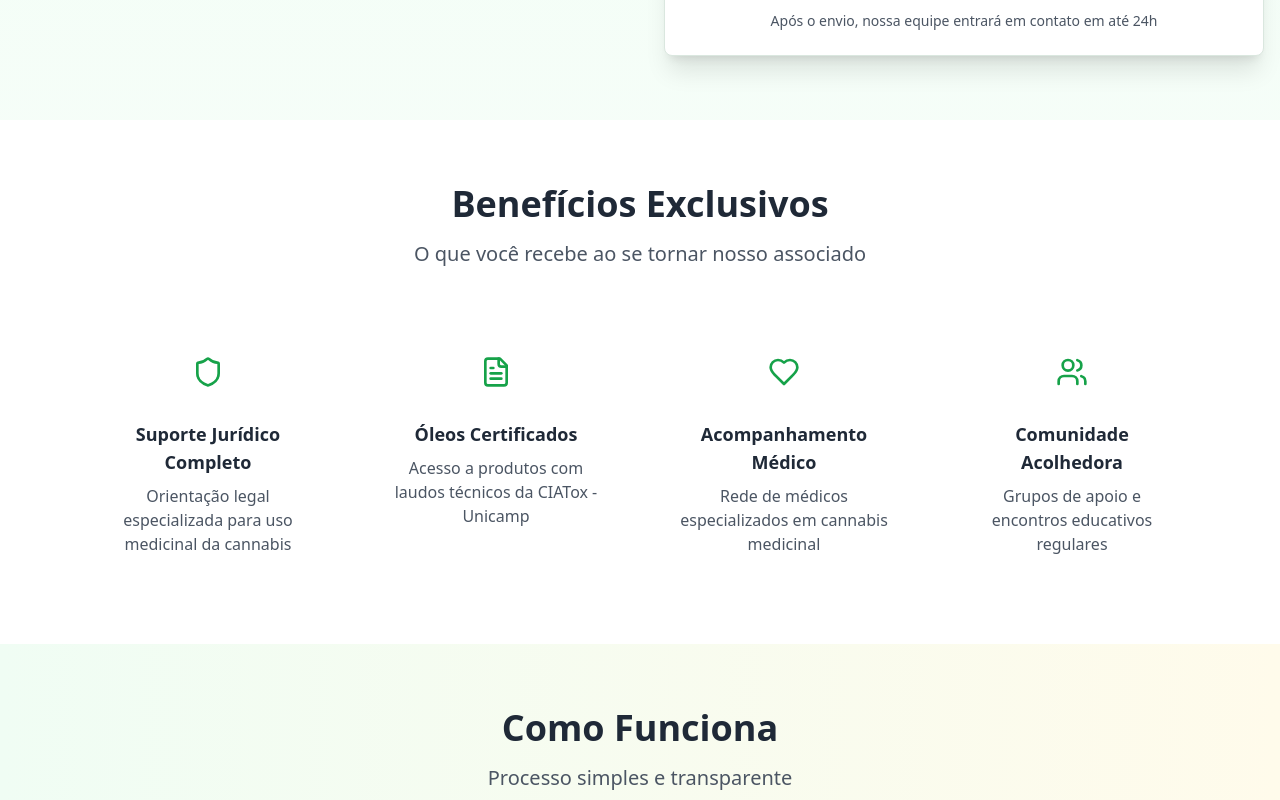
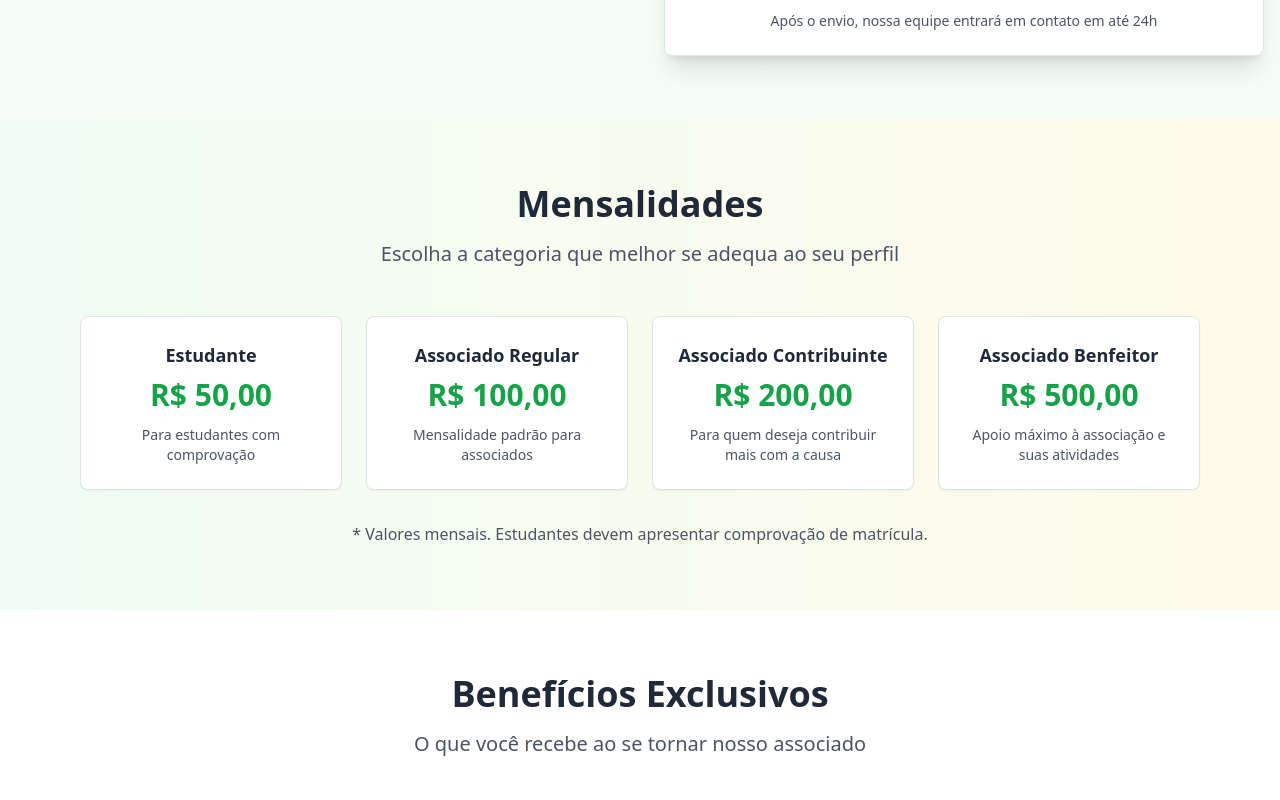
Before and after one commit to nelsinhololx/verde-raiz-cura, a React (Vite) app: page /associados in a window 1280 px wide. Shown: the part 640-1440 px from the top of the page. Built offline with nearby package versions, Linux system fonts and the light colour scheme.

Commit message:
Refactor: Update benefits and add monthly fees
Update the benefits section to match the provided site and remove the legal support benefit.

```diff
--- a/src/pages/Associados.tsx
+++ b/src/pages/Associados.tsx
@@ -3,17 +3,12 @@ import { Button } from "@/components/ui/button";
 import { Input } from "@/components/ui/input";
 import { Label } from "@/components/ui/label";
 import { Card, CardContent, CardDescription, CardHeader, CardTitle } from "@/components/ui/card";
-import { Shield, FileText, Heart, Users, CheckCircle } from "lucide-react";
+import { FileText, Heart, Users, CheckCircle } from "lucide-react";
 import Header from "@/components/Header";
 import Footer from "@/components/Footer";
 
 const Associados = () => {
   const benefits = [
-    {
-      icon: Shield,
-      title: "Suporte Jurídico Completo",
-      description: "Orientação legal especializada para uso medicinal da cannabis"
-    },
     {
       icon: FileText,
       title: "Óleos Certificados",
@@ -28,6 +23,29 @@ const Associados = () => {
       icon: Users,
       title: "Comunidade Acolhedora",
       description: "Grupos de apoio e encontros educativos regulares"
+    }
+  ];
+
+  const mensalidades = [
+    {
+      categoria: "Estudante",
+      valor: "R$ 50,00",
+      descricao: "Para estudantes com comprovação"
+    },
+    {
+      categoria: "Associado Regular",
+      valor: "R$ 100,00",
+      descricao: "Mensalidade padrão para associados"
+    },
+    {
+      categoria: "Associado Contribuinte",
+      valor: "R$ 200,00",
+      descricao: "Para quem deseja contribuir mais com a causa"
+    },
+    {
+      categoria: "Associado Benfeitor",
+      valor: "R$ 500,00",
+      descricao: "Apoio máximo à associação e suas atividades"
     }
   ];
 
@@ -48,7 +66,7 @@ const Associados = () => {
                 </h1>
                 <p className="text-xl text-gray-600 mb-8 leading-relaxed">
                   Junte-se à maior rede de apoio à cannabis medicinal do Brasil.
-                  Acesso legal, seguro e com total suporte científico e jurídico.
+                  Acesso legal, seguro e com total suporte científico e médico.
                 </p>
 
                 <div className="grid sm:grid-cols-2 gap-6 mb-8">
@@ -127,6 +145,44 @@ const Associados = () => {
           </div>
         </section>
 
+        {/* Mensalidades Section */}
+        <section className="py-16 bg-gradient-to-r from-green-50 to-amber-50">
+          <div className="max-w-6xl mx-auto px-4">
+            <div className="text-center mb-12">
+              <h2 className="text-3xl md:text-4xl font-bold text-gray-800 mb-4">
+                Mensalidades
+              </h2>
+              <p className="text-xl text-gray-600">
+                Escolha a categoria que melhor se adequa ao seu perfil
+              </p>
+            </div>
+
+            <div className="grid md:grid-cols-2 lg:grid-cols-4 gap-6">
+              {mensalidades.map((mensalidade, index) => (
+                <Card key={index} className="text-center hover:shadow-lg transition-shadow">
+                  <CardContent className="p-6">
+                    <h3 className="text-lg font-semibold text-gray-800 mb-2">
+                      {mensalidade.categoria}
+                    </h3>
+                    <div className="text-3xl font-bold text-verde mb-3">
+                      {mensalidade.valor}
+                    </div>
+                    <p className="text-gray-600 text-sm">
+                      {mensalidade.descricao}
+                    </p>
+                  </CardContent>
+                </Card>
+              ))}
+            </div>
+
+            <div className="text-center mt-8">
+              <p className="text-gray-600">
+                * Valores mensais. Estudantes devem apresentar comprovação de matrícula.
+              </p>
+            </div>
+          </div>
+        </section>
+
         {/* Benefits Section */}
         <section className="py-16 bg-white">
           <div className="max-w-6xl mx-auto px-4">
@@ -139,7 +195,7 @@ const Associados = () => {
               </p>
             </div>
 
-            <div className="grid md:grid-cols-2 lg:grid-cols-4 gap-8">
+            <div className="grid md:grid-cols-3 gap-8">
               {benefits.map((benefit, index) => {
                 const IconComponent = benefit.icon;
                 return (
```
